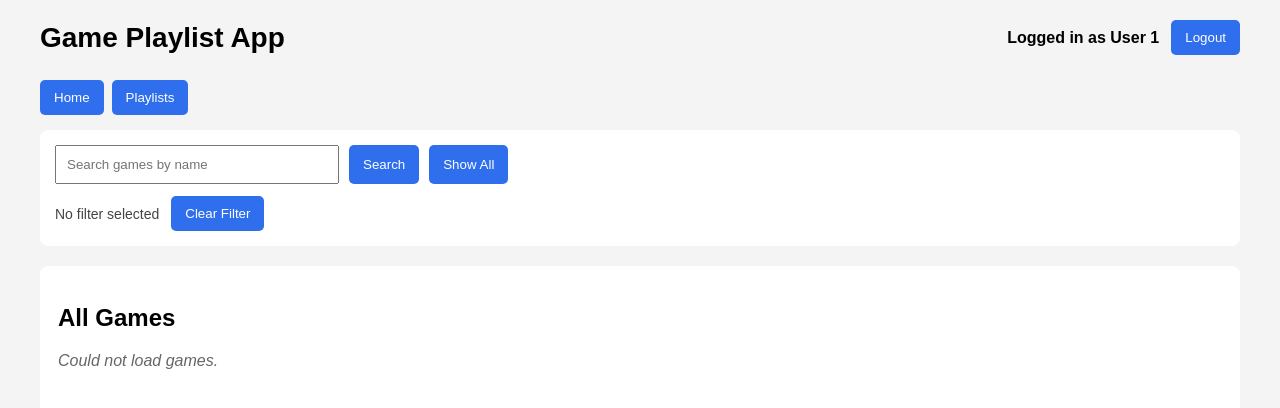
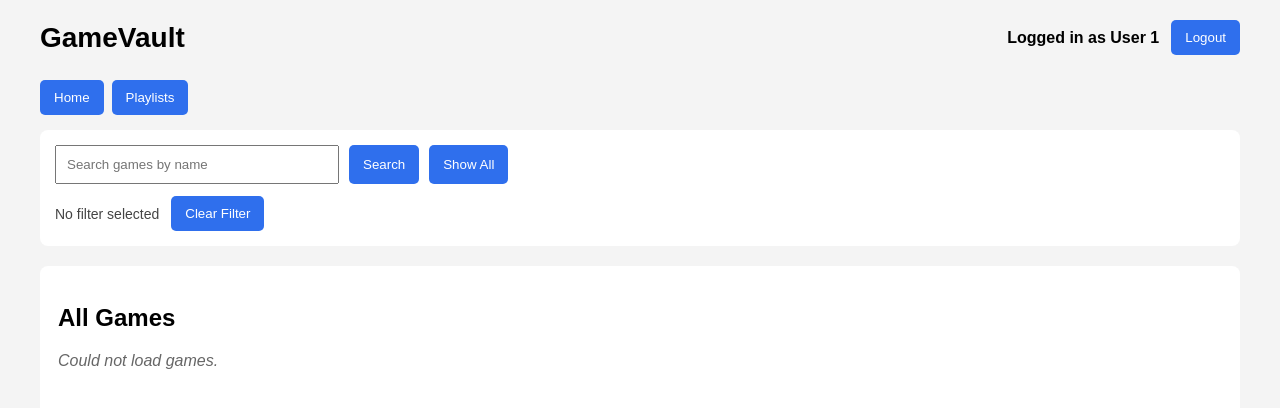
Before and after one commit to neham23/412, a plain HTML site: page index.html in a window 1280 px wide. Drawn offline with Linux system fonts and the light colour scheme; no server answers; sample sign-in values are in the browser's storage.

Commit message:
Rename app title from 'Game Playlist App' to 'GameVault'

```diff
--- a/index.html
+++ b/index.html
@@ -3,13 +3,13 @@
 <head>
   <meta charset="UTF-8" />
   <meta name="viewport" content="width=device-width, initial-scale=1.0" />
-  <title>Game Playlist App</title>
+  <title>GameVault</title>
   <link rel="stylesheet" href="style.css" />
 </head>
 <body>
   <div class="container">
     <div class="top-bar">
-      <h1>Game Playlist App</h1>
+      <h1>GameVault</h1>
       <div class="user-bar">
         <span id="currentUser"></span>
         <button id="logoutBtn">Logout</button>
```
